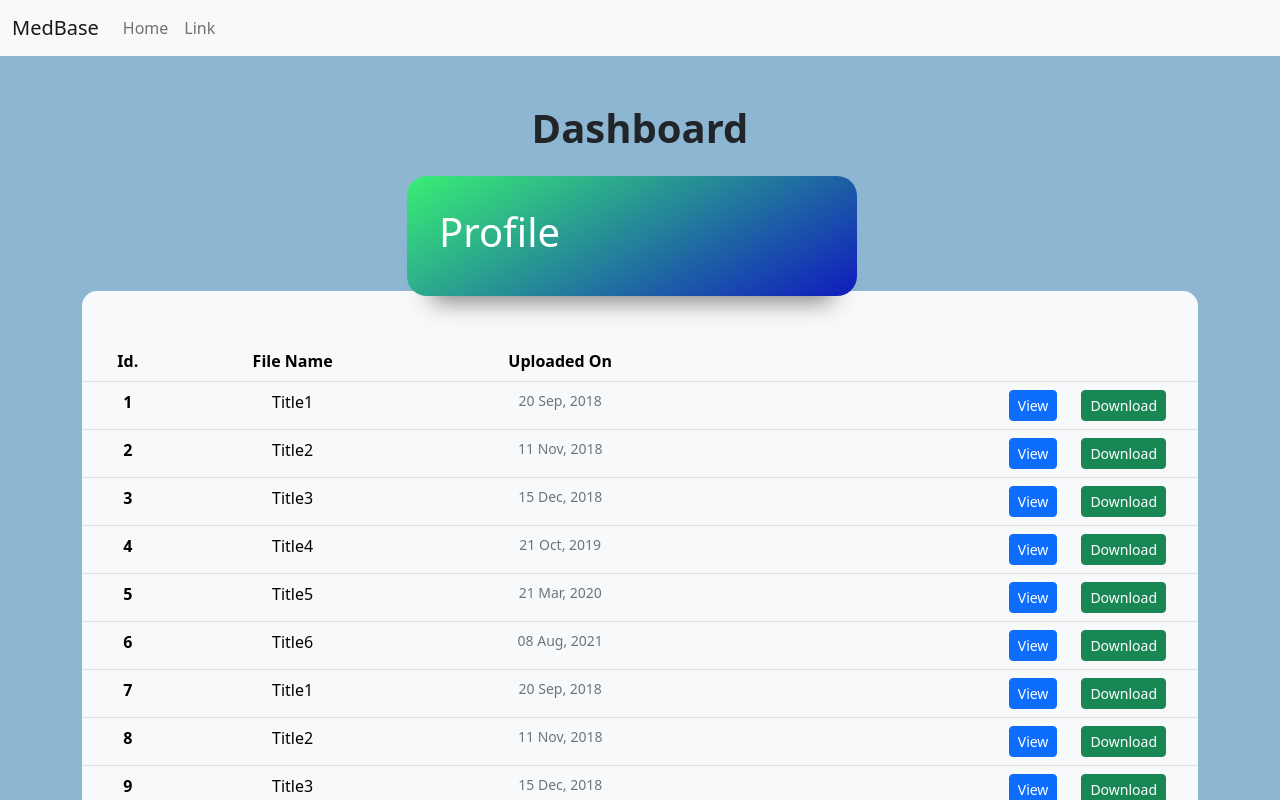
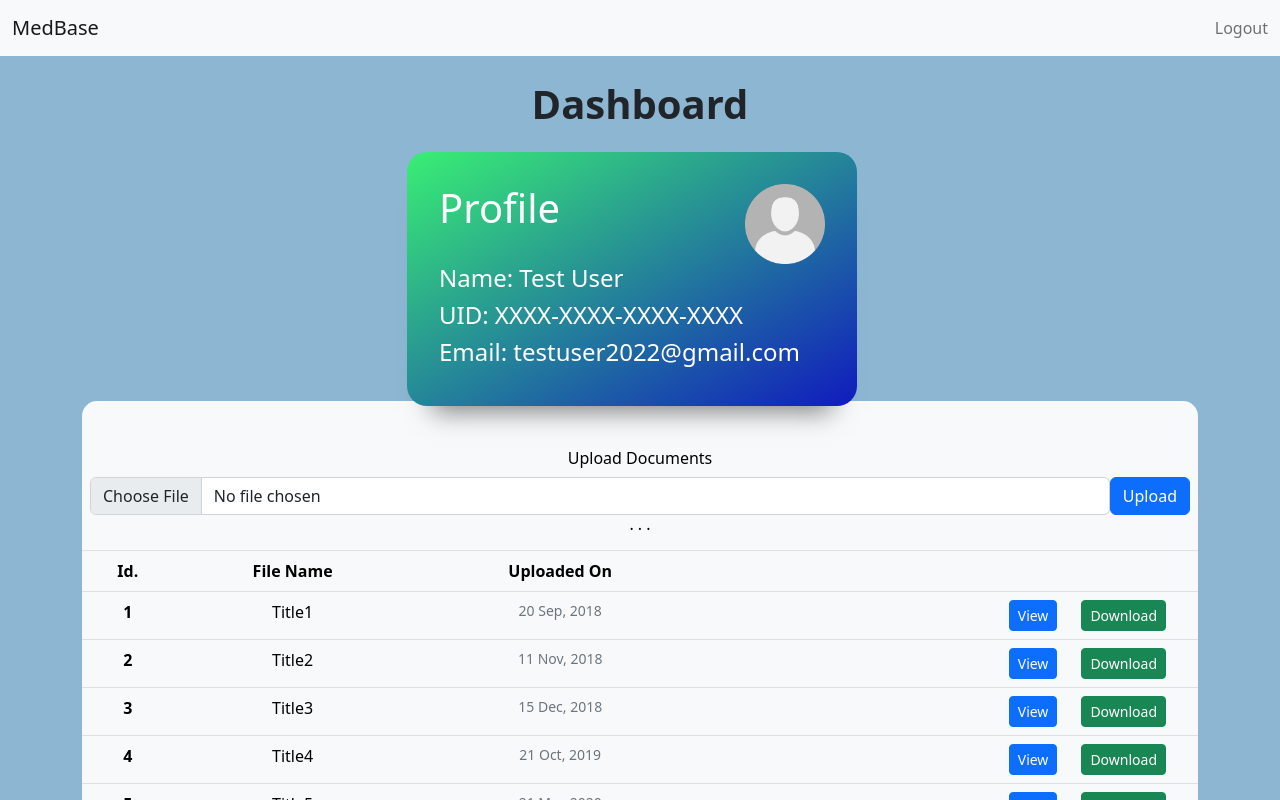
Before and after one commit to raihankhan-rk/MedBase, a React (Create React App) app in the folder Frontend/: page /dashboard in a window 1280 px wide. Shown: the top 800 px of the page. Built offline with nearby package versions, Linux system fonts and the light colour scheme.

Commit message:
dashboard update

```diff
--- a/Frontend/src/App.css
+++ b/Frontend/src/App.css
@@ -52,6 +52,15 @@ label {
 
 /* <----------------------------------DASHBOARD CSS--------------------------------------> */
 
+.user{
+  width: 80px;
+  height: auto;
+}
+
+.upload_button{
+  height: 95%;
+}
+
 .dash-card {
   width: 450px;
   box-sizing: border-box;
--- a/Frontend/src/App.js
+++ b/Frontend/src/App.js
@@ -6,14 +6,12 @@ import "./App.css"
 import Auth from "./components/Auth"
 import Otp from "./components/Otp"
 import Dashboard from "./components/Dashboard"
-import NavBar from "./components/MedNav"
 
 function App() {
   return (
     <>
     <React.StrictMode>
       <BrowserRouter>
-          <NavBar/>
           <Switch>
             <Route exact path="/auth"><Auth/></Route>
             <Route exact path="/otp"><Otp/></Route>
--- a/Frontend/src/components/Dashboard.jsx
+++ b/Frontend/src/components/Dashboard.jsx
@@ -1,28 +1,59 @@
 import React from "react";
 import Data from "../data.json";
+import Form from "react-bootstrap/Form";
+import Button from "react-bootstrap/Button";
+import User from "../user.png";
+import NavBar from "./MedNav.jsx"
 
 export default function Dashboard() {
   return (
     <section>
+      {<NavBar/>}
       <div className="container">
-        <h1 className="heading_dashboard fw-bold my-4 text-center">
+        <h1 className="heading_dashboard fw-bold mb-4 text-center">
           Dashboard
         </h1>
         <div className="row justify-content-center align-items-center position-float">
-            <div class="dash-card green">
+          <div class="dash-card green">
+            <div className="d-flex flex-col justify-content-between">
               <h1>Profile</h1>
-
+              <img src={User} className="user rounded flex" alt="user" />
             </div>
+            <h4>Name: Test User</h4>
+            <h4>UID: XXXX-XXXX-XXXX-XXXX</h4>
+            <h4>Email: testuser2022@gmail.com</h4>
+          </div>
         </div>
         <div
           className="tableBox"
-          style={{ height: "50px",borderRadius:"15px 15px 0px 0px", background: "#f8f9fa" }}
+          style={{
+            height: "40px",
+            borderRadius: "15px 15px 0px 0px",
+            background: "#f8f9fa",
+          }}
         ></div>
-        <div className="tab mb-5">
+
+        <div className="tab mb-3">
           <table className="table table-hover table-responsive table-light rounded-2">
             <thead>
               <tr>
-                <th scope="col" style={{ textAlign: "center" }}>Id.</th>
+                <th colSpan="4">
+                  <h6 className="text-center">Upload Documents</h6>
+                  <div className="d-flex bd-highlight">
+                    <Form.Group controlId="formFile" className="flex-grow-1">
+                      <Form.Control type="file"/>
+                    </Form.Group>
+                    <Button variant="primary" className="upload_button mr-5 ml-2">Upload</Button>{" "}
+                  </div>
+                  <h6 className="text-center">. . .</h6>
+                </th>
+              </tr>
+            </thead>
+            <thead>
+              <tr>
+                <th scope="col" style={{ textAlign: "center" }}>
+                  Id.
+                </th>
                 <th scope="col" style={{ textAlign: "center" }}>
                   File Name
                 </th>
@@ -36,7 +67,9 @@ export default function Dashboard() {
               {Data.map((data) => {
                 return (
                   <tr>
-                    <th scope="row" style={{ textAlign: "center" }}>{data.id}</th>
+                    <th scope="row" style={{ textAlign: "center" }}>
+                      {data.id}
+                    </th>
                     <td style={{ textAlign: "center" }}>{data.title}</td>
                     <td
                       className="small text-muted"
--- a/Frontend/src/components/MedNav.jsx
+++ b/Frontend/src/components/MedNav.jsx
@@ -1,5 +1,4 @@
 import Container from 'react-bootstrap/Container';
-import Nav from 'react-bootstrap/Nav';
 import Navbar from 'react-bootstrap/Navbar';
 
 export default function MedNav() {
@@ -8,15 +7,10 @@ export default function MedNav() {
       <Container fluid>
         <Navbar.Brand href="#">MedBase</Navbar.Brand>
         <Navbar.Toggle aria-controls="navbarScroll" />
-        <Navbar.Collapse id="navbarScroll">
-          <Nav
-            className="me-auto my-2 my-lg-0"
-            style={{ maxHeight: '100px' }}
-            navbarScroll
-          >
-            <Nav.Link href="#action1">Home</Nav.Link>
-            <Nav.Link href="#action2">Link</Nav.Link>
-          </Nav>
+        <Navbar.Collapse className="justify-content-end">
+          <Navbar.Text>
+            Logout
+          </Navbar.Text>
         </Navbar.Collapse>
       </Container>
     </Navbar>
```
Also changed, not shown: Frontend/src/user.png (added).
